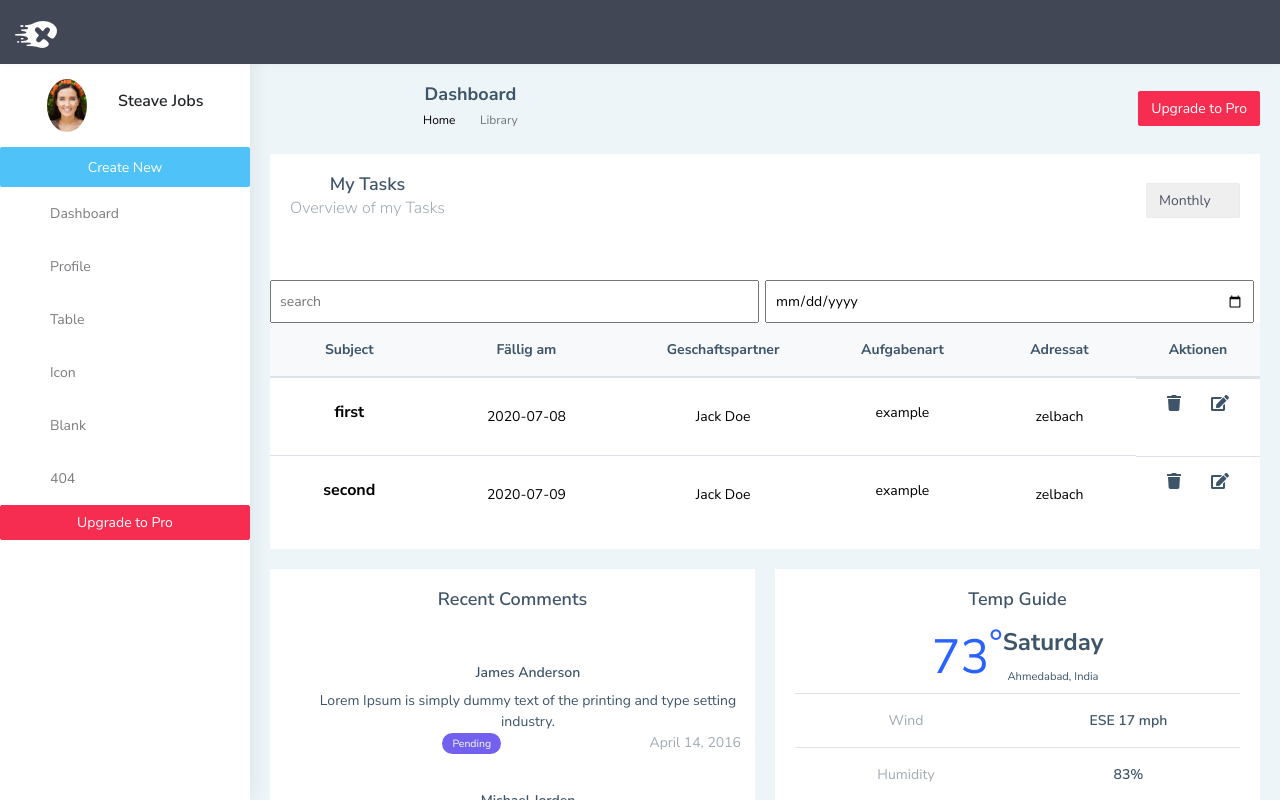
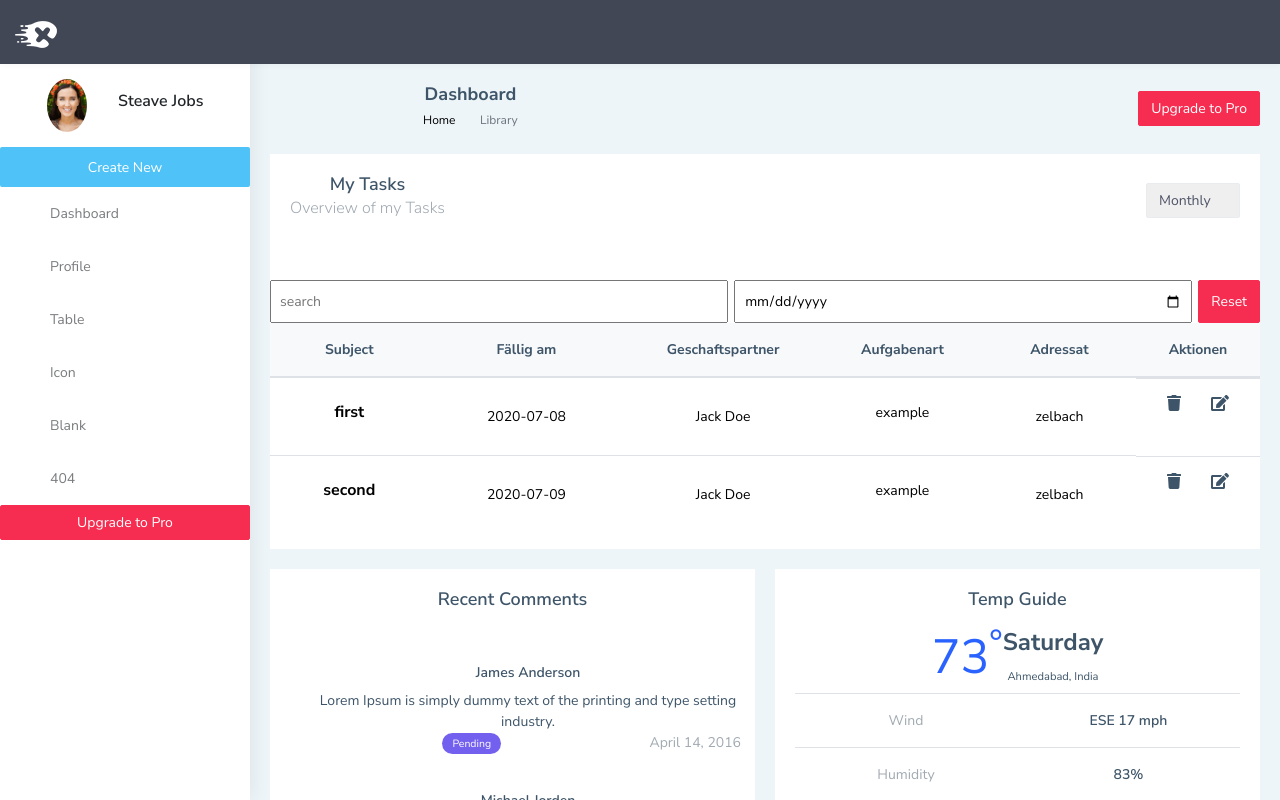
Before and after one commit to mostafa10066/react, a React (Create React App) app: page / in a window 1280 px wide. Shown: the top 800 px of the page. Built offline with nearby package versions, Linux system fonts and the light colour scheme.

Commit message:
refactoring

```diff
--- a/package.json
+++ b/package.json
@@ -9,6 +9,9 @@
     "@testing-library/jest-dom": "^4.2.4",
     "@testing-library/react": "^9.5.0",
     "@testing-library/user-event": "^7.2.1",
+    "bootstrap": "^4.5.0",
+    "jquery": "^3.5.1",
+    "popper.js": "^1.16.1",
     "react": "^16.13.1",
     "react-dom": "^16.13.1",
     "react-router": "^5.2.0",
--- a/src/App.js
+++ b/src/App.js
@@ -6,6 +6,8 @@ import Task from './components/Task'
 import { library } from '@fortawesome/fontawesome-svg-core'
 import {faTrash} from '@fortawesome/free-solid-svg-icons'
 import {faEdit} from '@fortawesome/free-solid-svg-icons'
+import bootstrap from 'bootstrap'
+import jquery from 'jquery'
 import { BrowserRouter as Router,Switch, Route } from 'react-router-dom'
 library.add(faTrash)
 library.add(faEdit)
--- a/src/components/Tasks.js
+++ b/src/components/Tasks.js
@@ -31,9 +31,15 @@ class Tasks extends Component {
     }
     formValue=(e)=>{
         e.persist();
+        if(e.target.name==='reset'){
+            this.setState((item)=>{
+                item.form.date=''
+            })
+        }
         this.setState((prevState) => ({
             form: { ...prevState.form,  [e.target.name]: e.target.value },
         }),this.search)
+
     }
     search=()=>{
          let filterVal=this.state.form.date
@@ -101,6 +107,7 @@ class Tasks extends Component {
                 <div className="filter">
                     <input   placeholder="search" name="keyword" value={this.state.form.keyword}  onChange={ this.formValue } id="search"  type="text" className="search"/>
                     <input   onChange={this.formValue} name="date" value={this.state.form.date} type="date" id="date"/>
+                    <button className='btn btn-danger' name="reset" onClick={this.formValue}>Reset</button>
                 </div>
                 <table className="table v-middle">
                     <thead>
```
Also changed, not shown: 1 other file (tests, documents, lock files or other folders).
